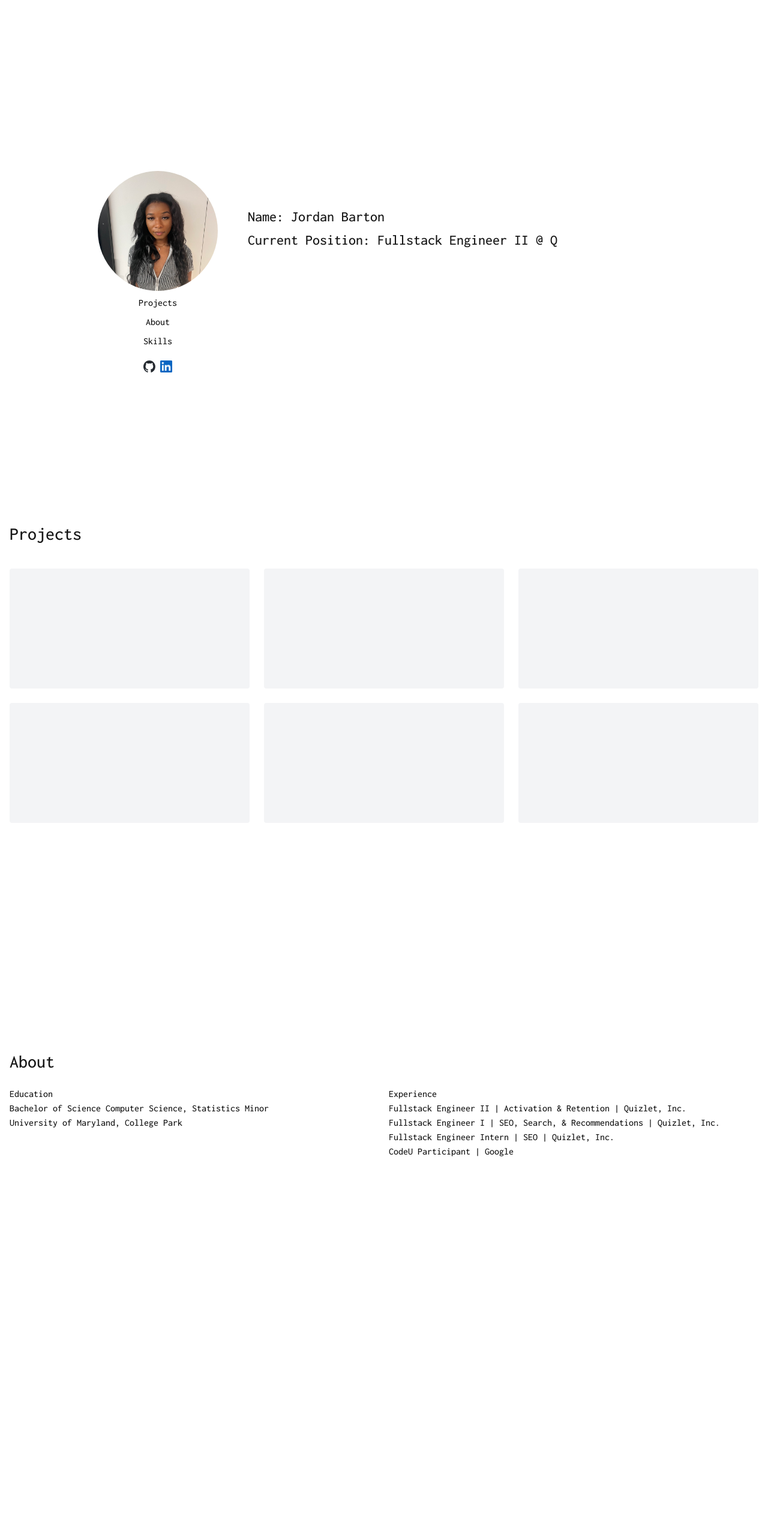
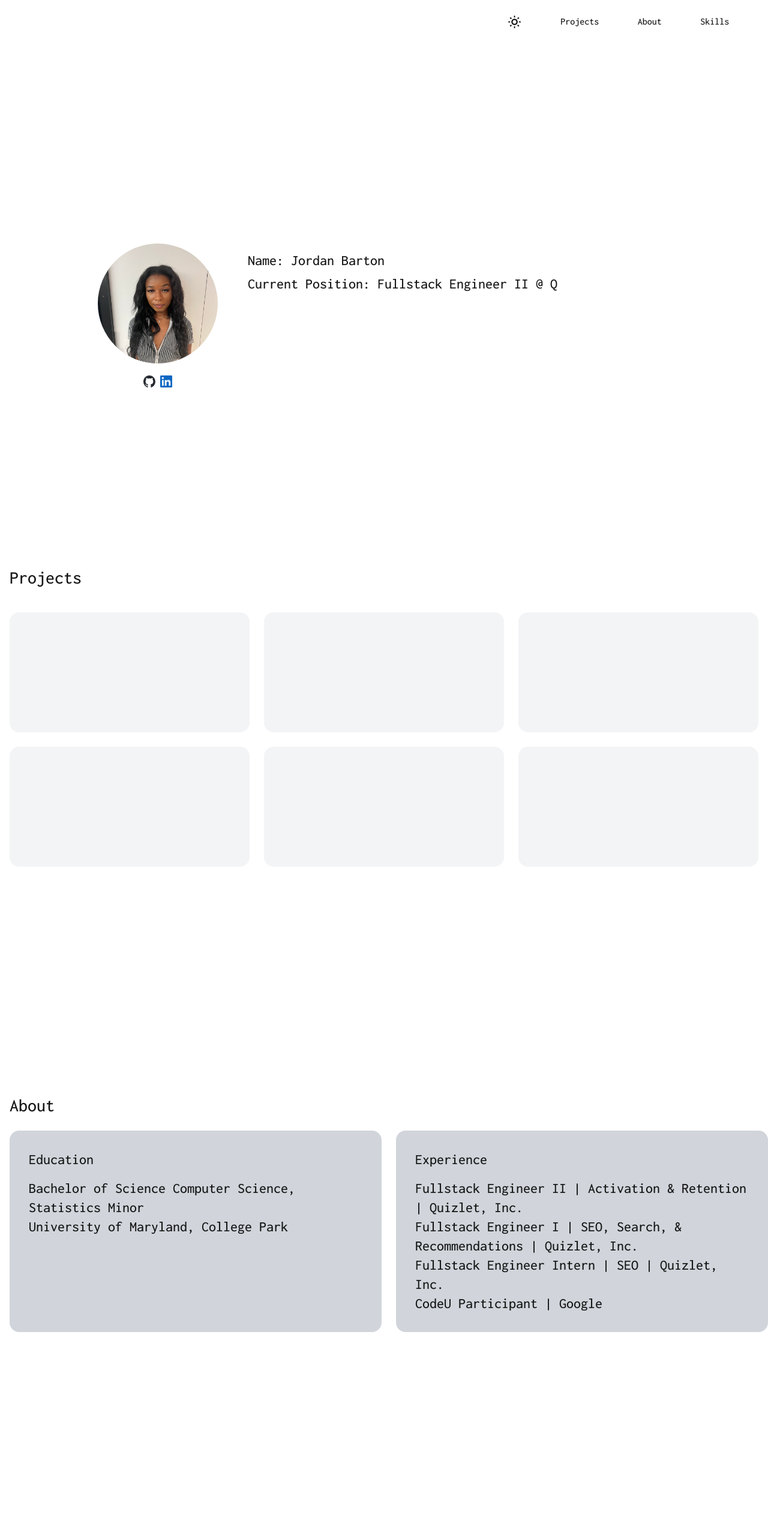
Before and after one commit to jsbarton/portfolio, a Next.js app: page / in a window 1280 px wide. Shown: the top 2566 px of the page at 60% size. Built offline with nearby package versions, Linux system fonts and the light colour scheme.

Commit message:
add nav bar, update about section formatting

```diff
--- a/app/components/AboutSection.tsx
+++ b/app/components/AboutSection.tsx
@@ -17,15 +17,14 @@ const AboutSection = ({ ref }: Props) => {
   return (
     <div className={contentWrapper} ref={ref}>
       <div className={title}>{about}</div>
-      <div className="grid grid-cols-2 ml-[16px]">
-        <div className="">
-          {education}
+      <div className="grid grid-cols-2 gap-6 ml-[16px]">
+        <div className="bg-gray-300 p-8 rounded-2xl text-2xl">
+          <div className="pb-4">{education}</div>
           <div>{degree}</div>
-          {/** TODO: Make bold font work */}
           <div className="font-bold">{school}</div>
         </div>
-        <div className="">
-          {experience}
+        <div className="bg-gray-300 p-8 rounded-2xl text-2xl">
+          <div className="pb-4">{experience}</div>
           {experiences.map((exp, i) => (
             <div key={i}>{exp}</div>
           ))}
--- a/app/components/IntroSection.tsx
+++ b/app/components/IntroSection.tsx
@@ -3,7 +3,6 @@ import {
   externalLinksWrapper,
   introWrapper,
   profilePicture,
-  refsWrapper,
   sectionWrapper,
   typingAnimationText,
 } from "../styles";
@@ -11,27 +10,13 @@ import Image from "next/image";
 import ProfilePic from "../i/profile-pic.jpg";
 import GitHubLogo from "../i/github-mark.svg";
 import LinkedInLogo from "../i/linked-in-logo.png";
-import { MutableRefObject, useEffect, useState } from "react";
-import { about, projectsTitle, skillsTitle } from "../utils";
+import { useEffect, useState } from "react";
 
-type Props = {
-  aboutRef: MutableRefObject<any>;
-  interestsRef: MutableRefObject<any>;
-  projectsRef: MutableRefObject<any>;
-};
-const IntroSection = ({ aboutRef, interestsRef, projectsRef }: Props) => {
+const IntroSection = () => {
   const [currentWelcomeText, setCurrentWelcomeText] = useState<string>("");
   const [secondLineWelcomeText, setSecondLineWelcomeText] =
     useState<string>("");
   const [thirdLineWelcomeText, setThirdLineWelcomeText] = useState<string>("");
-  const handleScroll = (ref: MutableRefObject<any>) => {
-    if (ref.current) {
-      ref.current.scrollIntoView({
-        behavior: "smooth",
-        block: "start",
-      });
-    }
-  };
 
   useEffect(() => {
     const lines = [
@@ -69,15 +54,6 @@ const IntroSection = ({ aboutRef, interestsRef, projectsRef }: Props) => {
     <div className={introWrapper}>
       <div className={`${sectionWrapper} items-center mt-[125px]`}>
         <Image alt="my-face" className={profilePicture} src={ProfilePic} />
-        <div className={refsWrapper} onClick={() => handleScroll(projectsRef)}>
-          {projectsTitle}
-        </div>
-        <div className={refsWrapper} onClick={() => handleScroll(aboutRef)}>
-          {about}
-        </div>
-        <div className={refsWrapper} onClick={() => handleScroll(interestsRef)}>
-          {skillsTitle}
-        </div>
         <div className={externalLinksWrapper}>
           <Image
             className="max-w-[100%] mr-2"
--- /dev/null
+++ b/app/components/NavigationSection.tsx
@@ -0,0 +1,32 @@
+import { MutableRefObject } from "react";
+import { refsWrapper } from "../styles";
+import { about, projectsTitle, skillsTitle } from "../utils";
+import DisplayMode from "../i/light-mode.png";
+import Image from "next/image";
+
+type Props = {
+  aboutRef: MutableRefObject<any>;
+  interestsRef: MutableRefObject<any>;
+  projectsRef: MutableRefObject<any>;
+};
+
+const NavigationSection = ({ aboutRef, interestsRef, projectsRef }: Props) => {
+  const handleScroll = (ref: MutableRefObject<any>) => {
+    if (ref.current) {
+      ref.current.scrollIntoView({
+        behavior: "smooth",
+        block: "start",
+      });
+    }
+  };
+  return (
+    <div className="flex justify-evenly py-6 self-end sticky top-0 w-[500px]">
+      <Image className="w-[25px] h-[25px]" src={DisplayMode} alt="light mode" />
+      <div onClick={() => handleScroll(projectsRef)}>{projectsTitle}</div>
+      <div onClick={() => handleScroll(aboutRef)}>{about}</div>
+      <div onClick={() => handleScroll(interestsRef)}>{skillsTitle}</div>
+    </div>
+  );
+};
+
+export default NavigationSection;
--- a/app/components/SkillsSection.tsx
+++ b/app/components/SkillsSection.tsx
@@ -1,10 +1,5 @@
 import { MutableRefObject } from "react";
-import {
-  contentWrapper,
-  interestWrapper,
-  skillImageWrapper,
-  title,
-} from "../styles";
+import { contentWrapper, skillImageWrapper, subTitle, title } from "../styles";
 
 import { languages, skillsTitle, technologiesFrameworks } from "../utils";
 import Image from "next/image";
@@ -17,27 +12,33 @@ const SkillsSection = ({ ref }: Props) => {
   return (
     <div className={contentWrapper} ref={ref}>
       <div className={title}>{skillsTitle}</div>
-      <div>Languages</div>
-      <div className="grid sm:grid-cols-3 md:grid-cols-4 gap-4 p-4">
+      <div className={subTitle}>Languages</div>
+      <div className="flex items-center justify-evenly px-10 py-8">
         {languages.map((language, i) => (
-          <div key={i} className={`p-2 ${interestWrapper}`}>
+          <div key={i} className={`flex flex-col items-center group`}>
             <Image
               alt=""
-              className={skillImageWrapper}
+              className={`group-hover:w-[90px] group-hover:h-[90px] ${skillImageWrapper} transition duration-300 ease-in`}
               src={language.image}
             />
-            {/* <div className={interestTitleAndDescription}>
-              <div className={interestTitle}>{language.name}</div>
-            </div> */}
+            <div className="opacity-0 group-hover:opacity-100">
+              {language.name}
+            </div>
           </div>
         ))}
       </div>
-      <div>Technologies & Frameworks</div>
-      <div className="grid sm:grid-cols-2 md:grid-cols-3 gap-4 p-4">
+      <div className={subTitle}>Technologies & Frameworks</div>
+      <div className="flex items-center justify-evenly px-10 py-8">
         {technologiesFrameworks.map((framework, i) => (
-          <div key={i}>
-            {/* <div>{framework.name}</div> */}
-            <Image alt=""className={skillImageWrapper} src={framework.image} />
+          <div key={i} className={`flex flex-col items-center group`}>
+            <Image
+              alt=""
+              className={`group-hover:w-[90px] group-hover:h-[90px] ${skillImageWrapper} transition duration-300 ease-in`}
+              src={framework.image}
+            />
+            <div className="opacity-0 group-hover:opacity-100">
+              {framework.name}
+            </div>
           </div>
         ))}
       </div>
--- a/app/page.tsx
+++ b/app/page.tsx
@@ -1,5 +1,5 @@
 "use client";
-import { MutableRefObject, useEffect, useRef, useState } from "react";
+import { useRef } from "react";
 import {
   pageWrapper,
 } from "./styles";
@@ -7,6 +7,7 @@ import ProjectsSection from "./components/ProjectsSection";
 import AboutSection from "./components/AboutSection";
 import SkillsSection from "./components/SkillsSection";
 import IntroSection from "./components/IntroSection";
+import NavigationSection from "./components/NavigationSection";
 
 export default function Home() {
   const aboutRef = useRef(null);
@@ -16,7 +17,8 @@ export default function Home() {
   return (
     <>
       <div className={pageWrapper}>
-        <IntroSection aboutRef={aboutRef} interestsRef={skillsRef} projectsRef={projectsRef}/>
+        <NavigationSection aboutRef={aboutRef} interestsRef={skillsRef} projectsRef={projectsRef}/>
+        <IntroSection/>
         <ProjectsSection ref={projectsRef} />
         <AboutSection ref={aboutRef} />
         <SkillsSection ref={skillsRef} />
--- a/app/styles.ts
+++ b/app/styles.ts
@@ -20,10 +20,11 @@ export const blinkCaretAnimation = (lineVersion: string) => `inline-block h-5 mb
  * Styles for Projects and About section.
  */
 
-export const contentWrapper = 'h-screen my-10 w-50';
-export const title = 'mt-8 ml-[16px] pb-6 text-3xl';
-export const gridBlock = 'bg-gray-100 hover:bg-gray-300 h-[200px] p-4 relative group rounded transition duration-300 ease-in';
+export const contentWrapper = 'h-screen flex flex-col my-10 w-50';
+export const title = 'mt-8 ml-4 mb-6 text-3xl';
+export const subTitle = 'ml-4 mb-6 text-2xl';
+export const gridBlock = 'bg-gray-100 hover:bg-gray-300 h-[200px] p-4 relative group rounded-2xl transition duration-300 ease-in';
 export const skillImageWrapper = 'w-[100px] h-[100px]';
-export const interestWrapper = 'flex flex-col items-center';
+// export const interestWrapper = 'flex flex-col items-center';
 export const interestTitleAndDescription = 'flex flex-col'
 export const interestTitle = 'text-2xl'
```
Also changed, not shown: app/i/light-mode.png (added), app/i/window.png (added).
